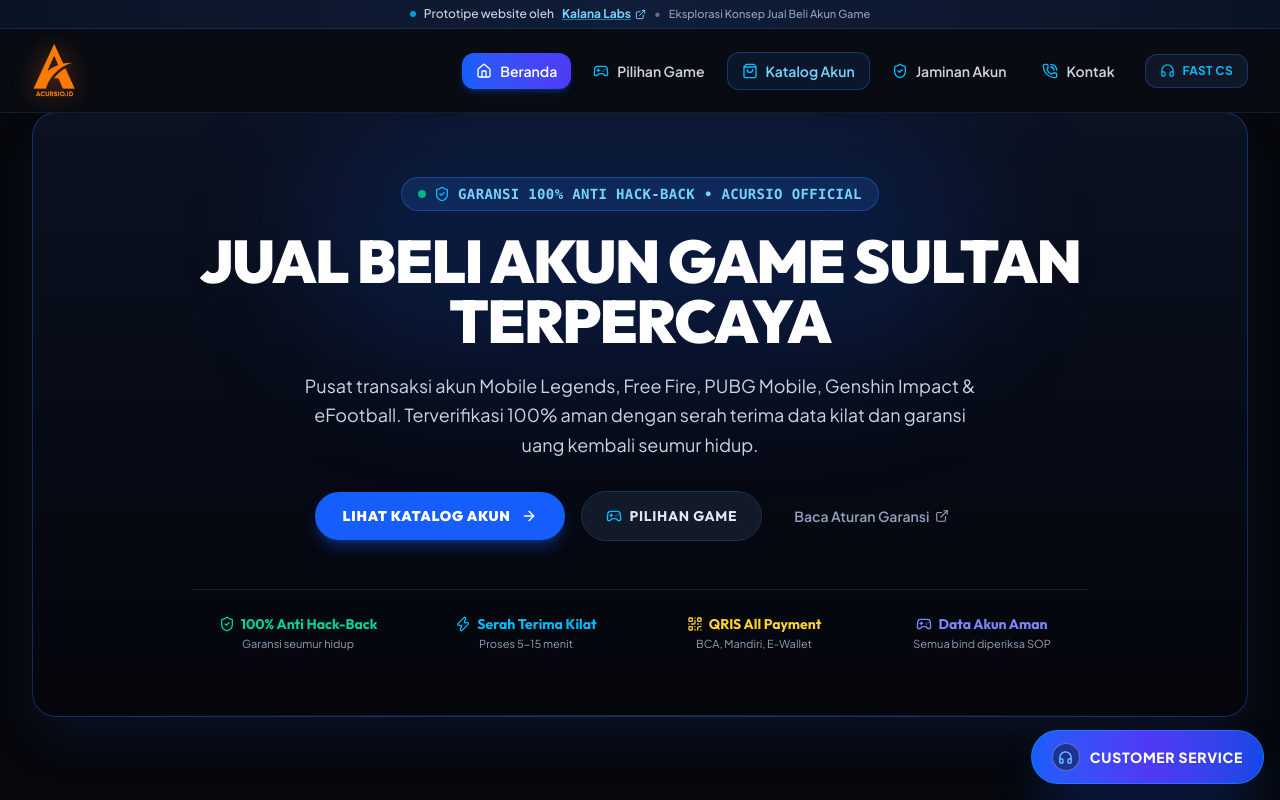
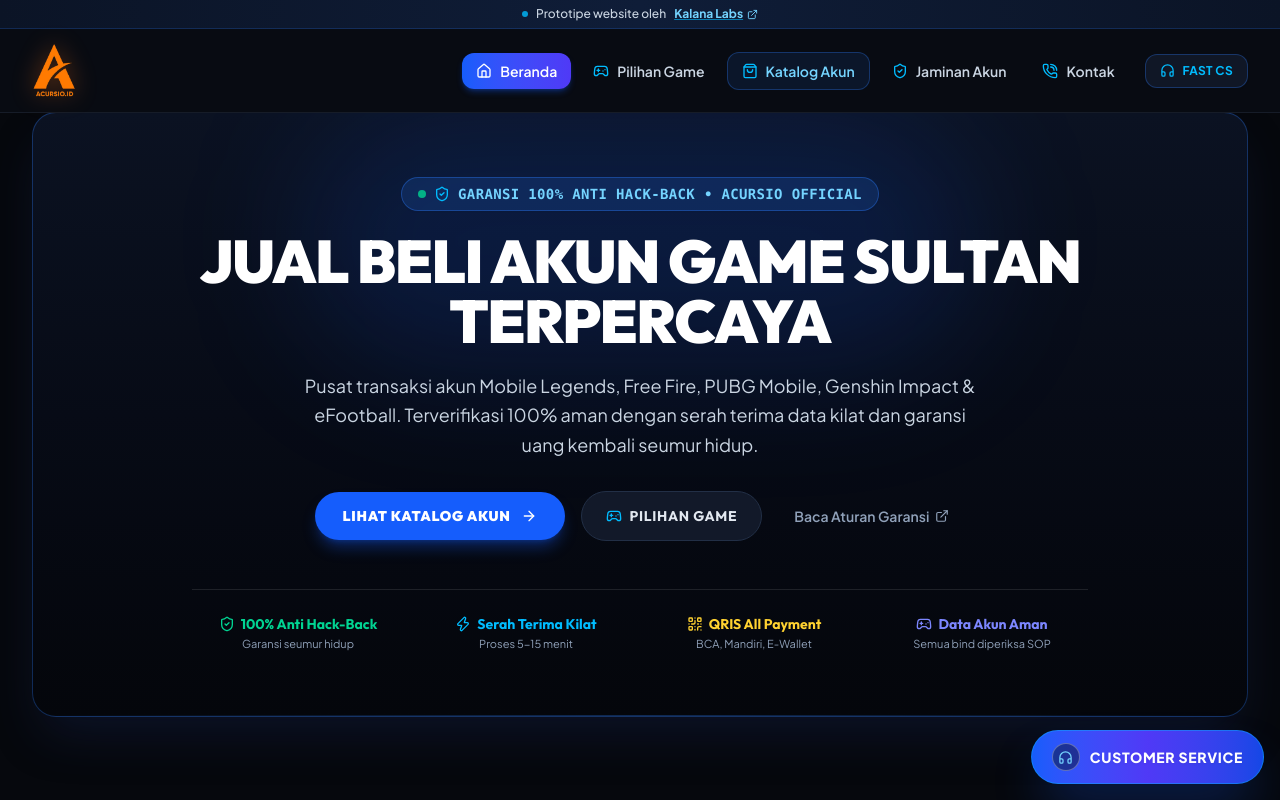
Before and after one commit to kendikadimas/acursioofficial, a Next.js app: page / in a window 1280 px wide. Shown: the top 800 px of the page. Built offline with nearby package versions, Linux system fonts and the light colour scheme.

Commit message:
fix: remove extra subtitle text from Kalana Labs prototype bar

```diff
--- a/src/components/Navbar.tsx
+++ b/src/components/Navbar.tsx
@@ -59,8 +59,6 @@ export const Navbar: React.FC = () => {
           <span>Kalana Labs</span>
           <ExternalLink size={11} />
         </a>
-        <span className="hidden sm:inline text-slate-500">•</span>
-        <span className="hidden sm:inline text-slate-400 text-[11px]">Eksplorasi Konsep Jual Beli Akun Game</span>
       </aside>
 
       <div className={`max-w-7xl mx-auto px-4 sm:px-6 lg:px-8 flex items-center justify-between transition-all duration-300 ${isScrolled ? 'py-2.5' : 'py-3.5'}`}>
```
